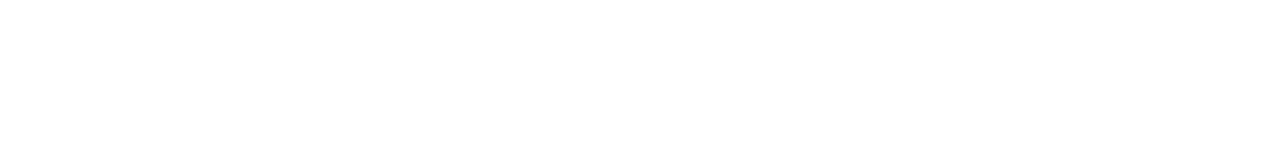
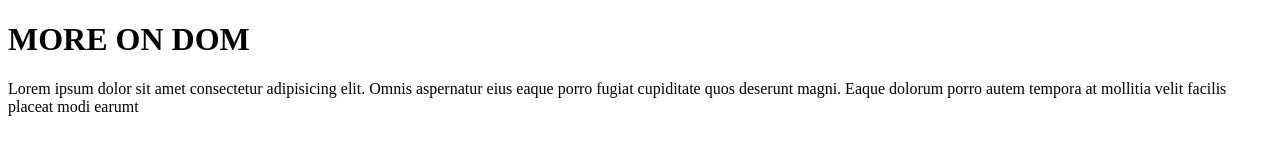
Before and after one commit to ojingwaDaniel/More-on-DOM-, a plain HTML site: page index.html in a window 1280 px wide. Drawn offline with Linux system fonts and the light colour scheme.

Commit message:
first commit

```diff
--- a/index.html
+++ b/index.html
@@ -7,6 +7,7 @@
     <title>Document</title>
 </head>
 <body>
-
+    <h1>MORE ON DOM</h1>
+    <p>Lorem ipsum dolor sit amet consectetur adipisicing elit. Omnis aspernatur eius eaque porro fugiat cupiditate quos deserunt magni. Eaque dolorum porro autem tempora at mollitia velit facilis placeat modi earumt </p>
 </body>
 </html>
```
